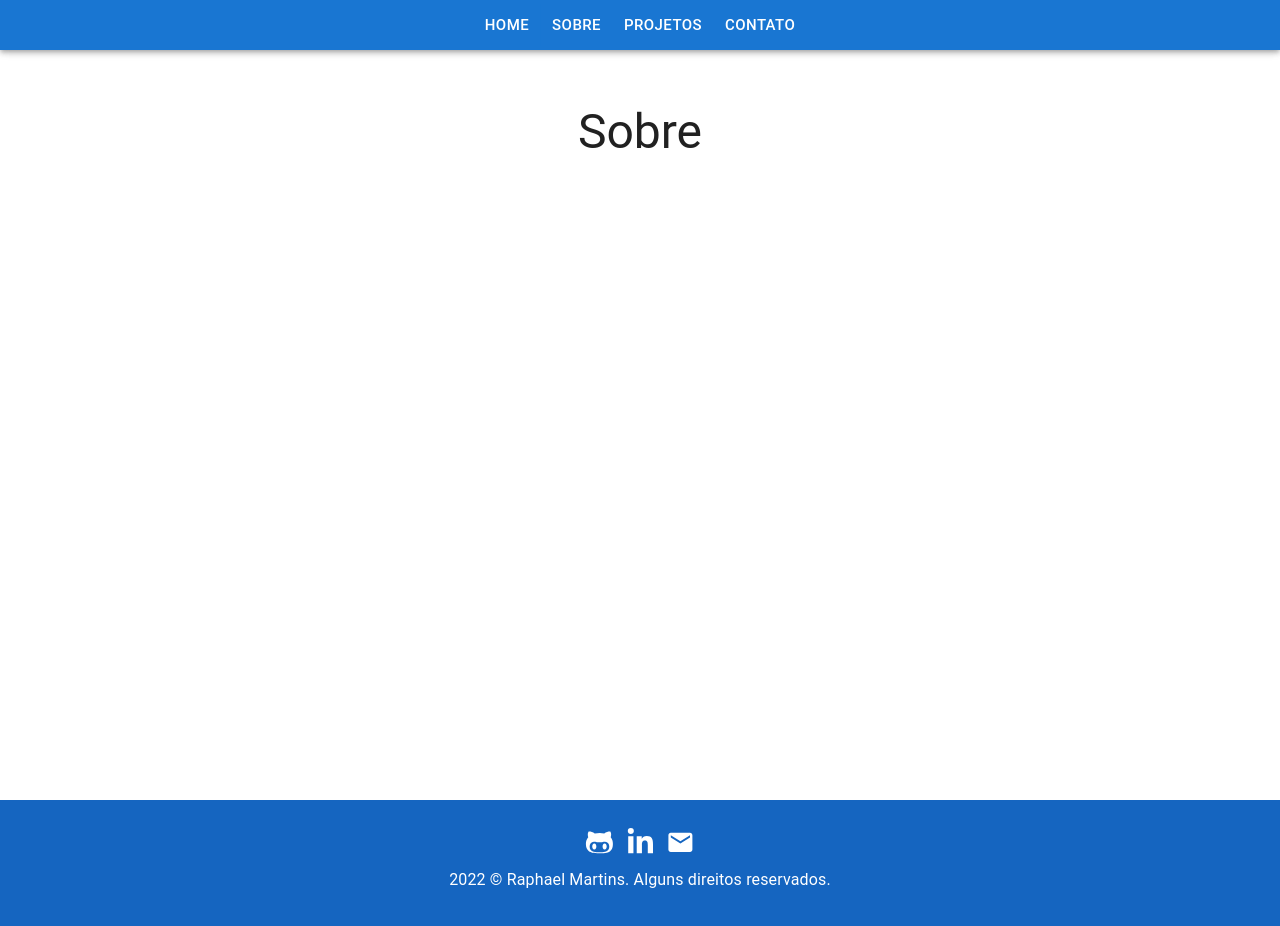
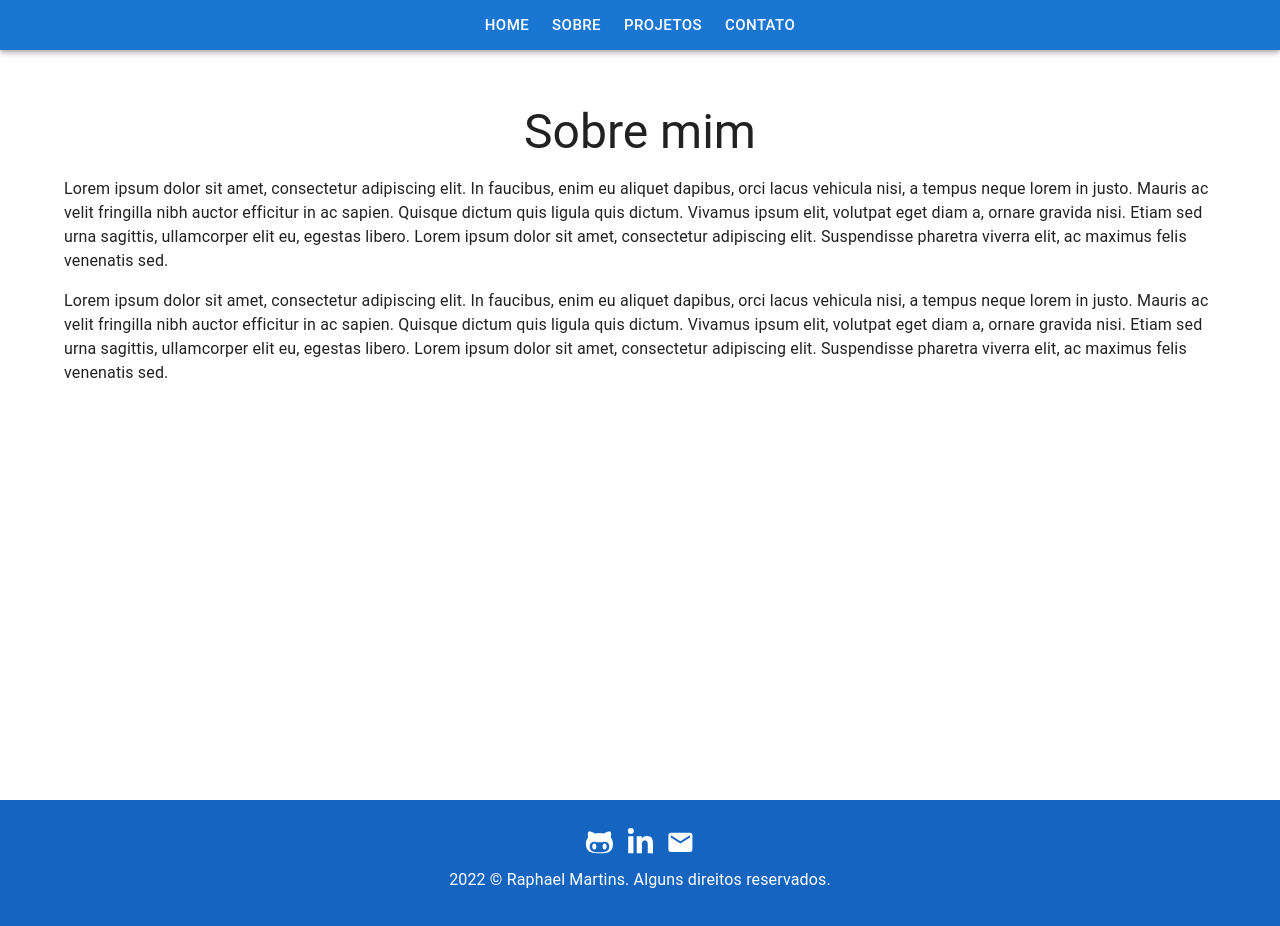
Before and after one commit to raphaelalmeidamartins/raphaelalmeidamartins.github.io, a React (Create React App) app: page /#/about in a window 1280 px wide. Shown: the top 926 px of the page. Built offline with nearby package versions, Linux system fonts and the light colour scheme; the HTML template or start-up script is replaced by a standard one.

Commit message:
:construction: feat: add placeholder text

```diff
--- a/src/pages/About/index.js
+++ b/src/pages/About/index.js
@@ -5,7 +5,27 @@ function About() {
   return (
     <>
       <Typography variant="h3" element="h1" align="center" gutterBottom>
-        Sobre
+        Sobre mim
+      </Typography>
+      <Typography variant="body1" element="p" align="left" paragraph>
+        Lorem ipsum dolor sit amet, consectetur adipiscing elit. In faucibus,
+        enim eu aliquet dapibus, orci lacus vehicula nisi, a tempus neque lorem
+        in justo. Mauris ac velit fringilla nibh auctor efficitur in ac sapien.
+        Quisque dictum quis ligula quis dictum. Vivamus ipsum elit, volutpat
+        eget diam a, ornare gravida nisi. Etiam sed urna sagittis, ullamcorper
+        elit eu, egestas libero. Lorem ipsum dolor sit amet, consectetur
+        adipiscing elit. Suspendisse pharetra viverra elit, ac maximus felis
+        venenatis sed.
+      </Typography>
+      <Typography variant="body1" element="p" align="left" paragraph>
+        Lorem ipsum dolor sit amet, consectetur adipiscing elit. In faucibus,
+        enim eu aliquet dapibus, orci lacus vehicula nisi, a tempus neque lorem
+        in justo. Mauris ac velit fringilla nibh auctor efficitur in ac sapien.
+        Quisque dictum quis ligula quis dictum. Vivamus ipsum elit, volutpat
+        eget diam a, ornare gravida nisi. Etiam sed urna sagittis, ullamcorper
+        elit eu, egestas libero. Lorem ipsum dolor sit amet, consectetur
+        adipiscing elit. Suspendisse pharetra viverra elit, ac maximus felis
+        venenatis sed.
       </Typography>
     </>
   );
```
